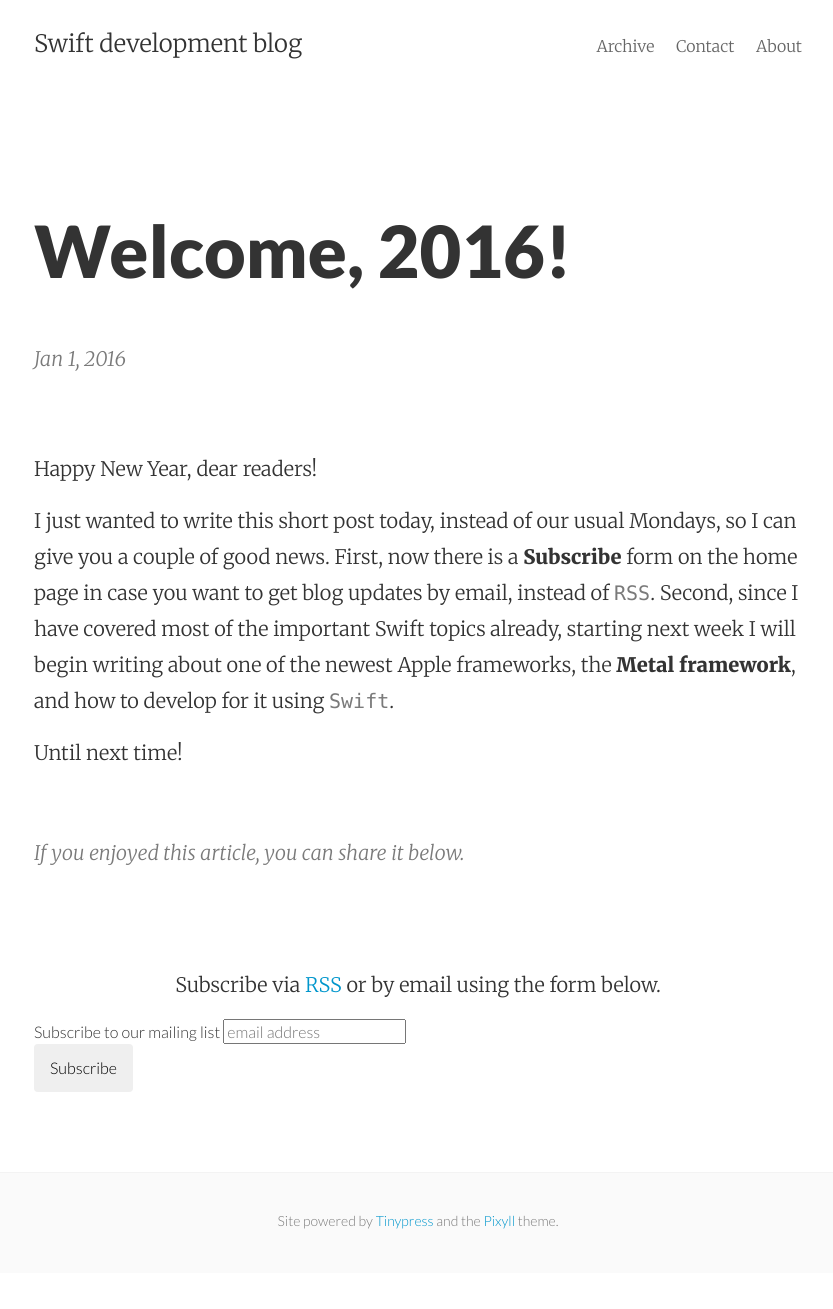
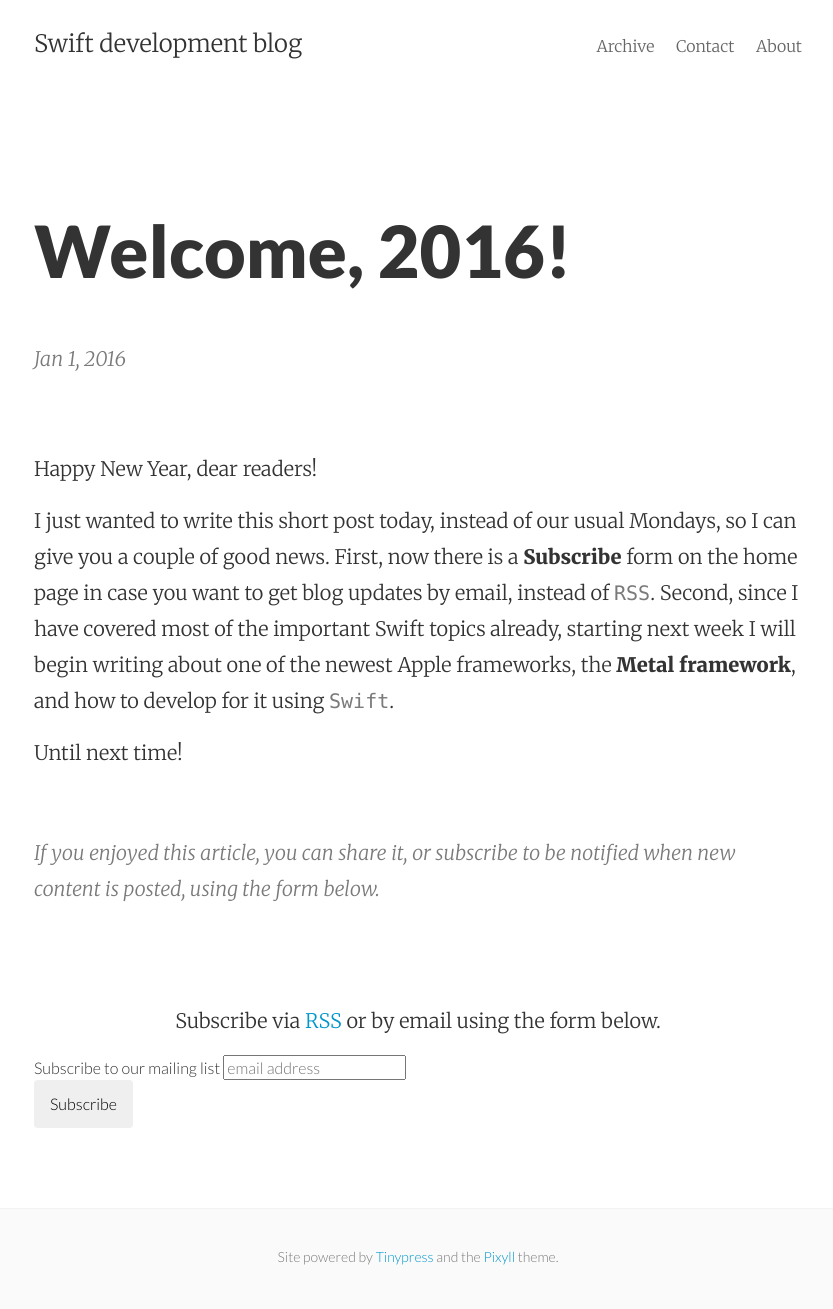
Before and after one commit to mhorga/mhorga.github.io, a Jekyll site: the page built from _posts/2016-01-01-welcome-2016.markdown, in a window 1280 px wide. Shown: the whole page, without its empty margins (222-1055 px from the left). Built offline with Jekyll 4.4.1, drawn with Linux system fonts in a browser that asks for light colours; comment, search, counter and statistics services are not loaded; before the commit the page ends 1273 px from its top, so only the background shows below that.

Commit message:
updated Post

```diff
--- a/_layouts/post.html
+++ b/_layouts/post.html
@@ -22,7 +22,7 @@ layout: default
 </article>
 
 <br /><br />
-<p class="post-meta">If you enjoyed this article, you can share it below.</p>
+<p class="post-meta">If you enjoyed this article, you can share it, or subscribe to be notified when new content is posted, using the form below.</p>
 <br />
 <div class="a2a_kit a2a_kit_size_32 a2a_default_style">
   <a class="a2a_button_twitter"></a>
```
